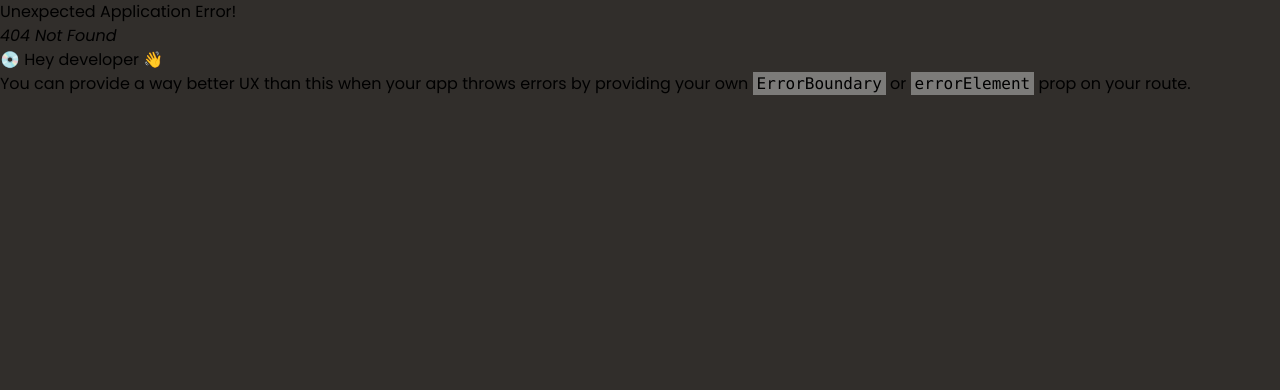
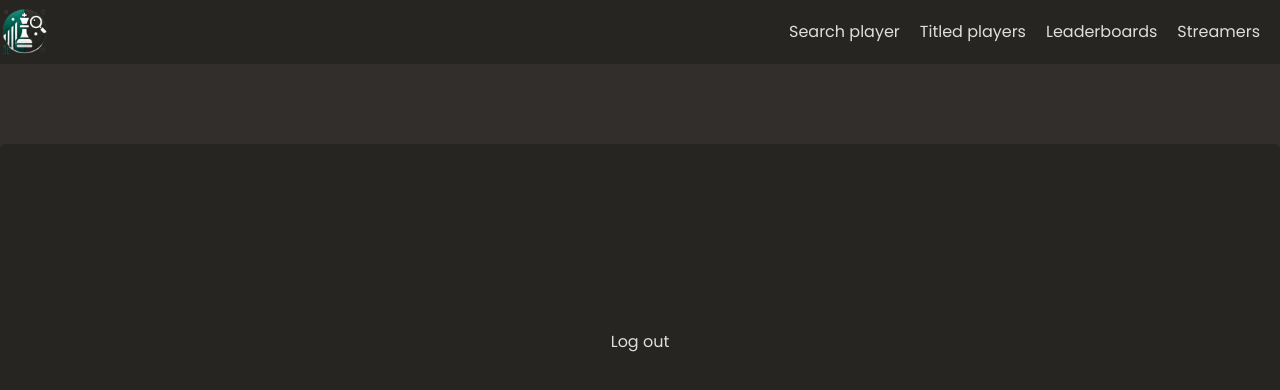
Before and after one commit to quielScript/infochess, a React (Vite) app: page /app/user in a window 1280 px wide. Before the commit this address had no page. Shown: the top 390 px of the page. Built offline with nearby package versions, Linux system fonts and the light colour scheme.

Commit message:
User profile

```diff
--- a/src/App.jsx
+++ b/src/App.jsx
@@ -12,6 +12,7 @@ import PlayerProfile from "./pages/PlayerProfile";
 import { loader as titledPlayersLoader } from "./features/chess/TitledPlayersList";
 import { loader as leaderboardsLoader } from "./features/chess/LeaderBoardsList";
 import { loader as streamersLoader } from "./features/chess/StreamersList";
+import UserProfile from "./features/user/UserProfile";
 
 const router = createBrowserRouter([
 	{
@@ -49,6 +50,10 @@ const router = createBrowserRouter([
 				element: <Streamers />,
 				loader: streamersLoader,
 			},
+			{
+				path: "user",
+				element: <UserProfile />,
+			},
 		],
 	},
 ]);
--- a/src/features/user/UserProfile.jsx
+++ b/src/features/user/UserProfile.jsx
@@ -0,0 +1,18 @@
+import { useSelector } from "react-redux";
+import { getUsername } from "./userSlice";
+import { Link } from "react-router-dom";
+
+function UserProfile() {
+	const username = useSelector(getUsername);
+
+	return (
+		<div className="flex items-center justify-center mx-auto mt-20 rounded-t-md max-w-7xl bg-smokyBlack text-transparentWhite h-96">
+			<div className="flex flex-col items-center space-y-3">
+				<p className="text-xl font-bold text-white">{username}</p>
+				<Link to="/">Log out</Link>
+			</div>
+		</div>
+	);
+}
+
+export default UserProfile;
--- a/src/ui/NavBar.jsx
+++ b/src/ui/NavBar.jsx
@@ -21,7 +21,7 @@ function NavBar() {
 						<Link to="streamers">Streamers</Link>
 					</li>
 					<li className="transition-all duration-150 hover:text-oliveGreen">
-						<Link to="#">
+						<Link to="user">
 							<Username />
 						</Link>
 					</li>
```
